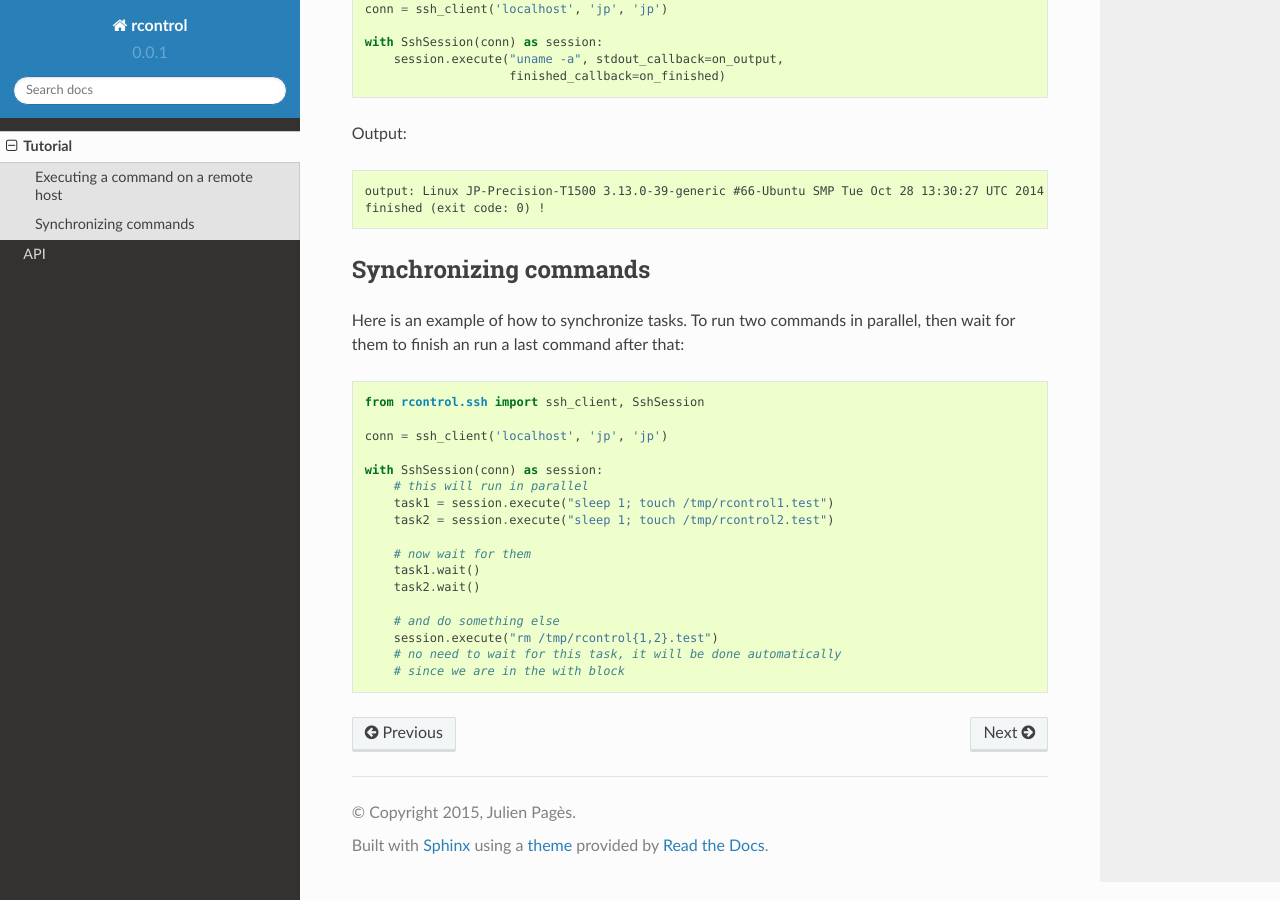
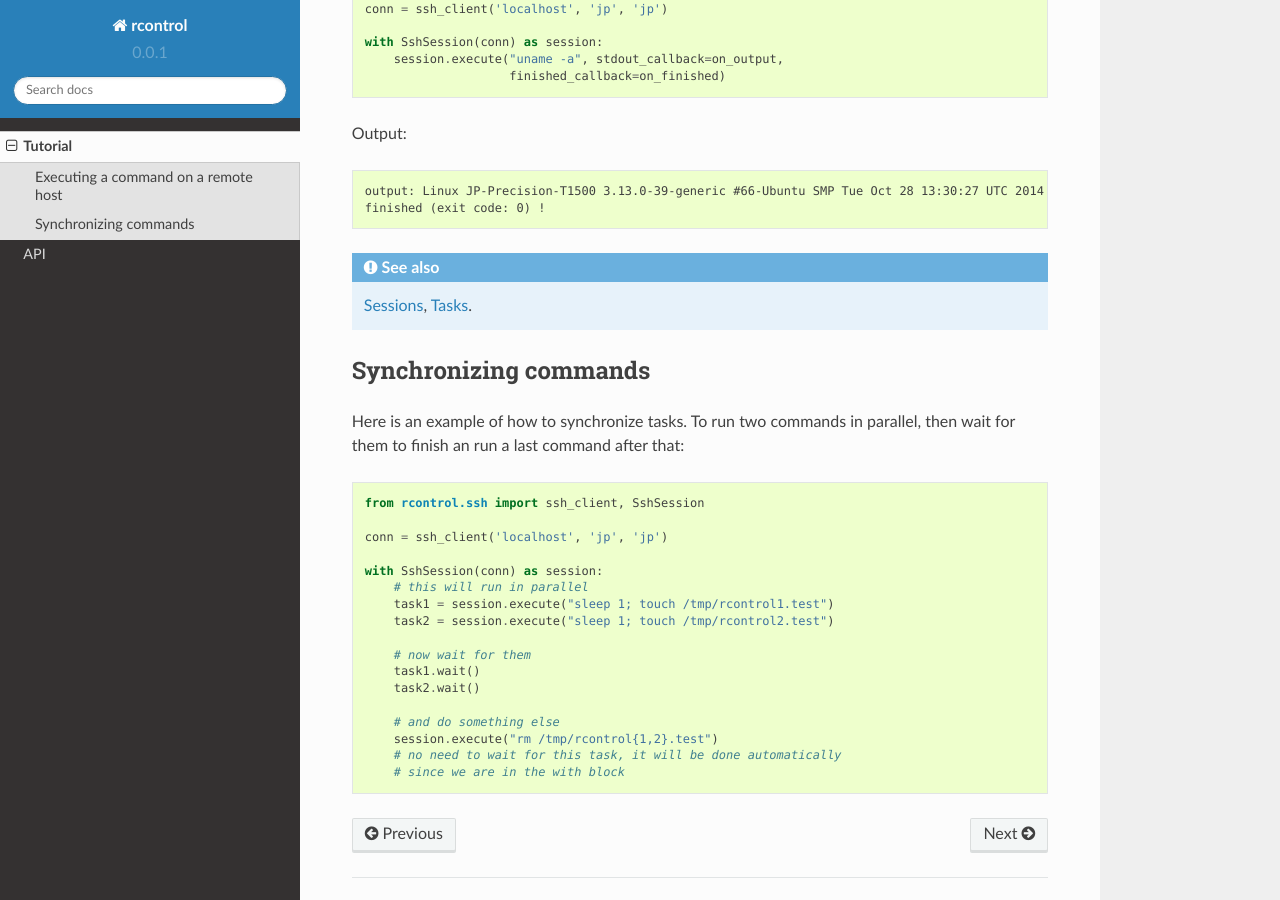
Before and after one commit to parkouss/rcontrol, a Sphinx documentation site: the page built from doc/tutorial.rst, in a window 1280 px wide and 900 px high, scrolled down 734 px. Built offline with Sphinx 7.4.7 and the Read the Docs theme 2.0.0, drawn with Linux system fonts in a browser that asks for light colours.

Commit message:
add links to api from the tutorial

```diff
--- a/doc/api/sessions.rst
+++ b/doc/api/sessions.rst
@@ -1,3 +1,5 @@
+.. _api-sessions:
+
 Sessions
 ========
 
--- a/doc/api/tasks.rst
+++ b/doc/api/tasks.rst
@@ -1,3 +1,5 @@
+.. _api-tasks:
+
 Tasks
 =====
 
--- a/doc/tutorial.rst
+++ b/doc/tutorial.rst
@@ -48,6 +48,10 @@ Output: ::
   finished (exit code: 0) !
 
 
+.. seealso::
+
+  :ref:`api-sessions`, :ref:`api-tasks`.
+
 Synchronizing commands
 ----------------------
 
```
